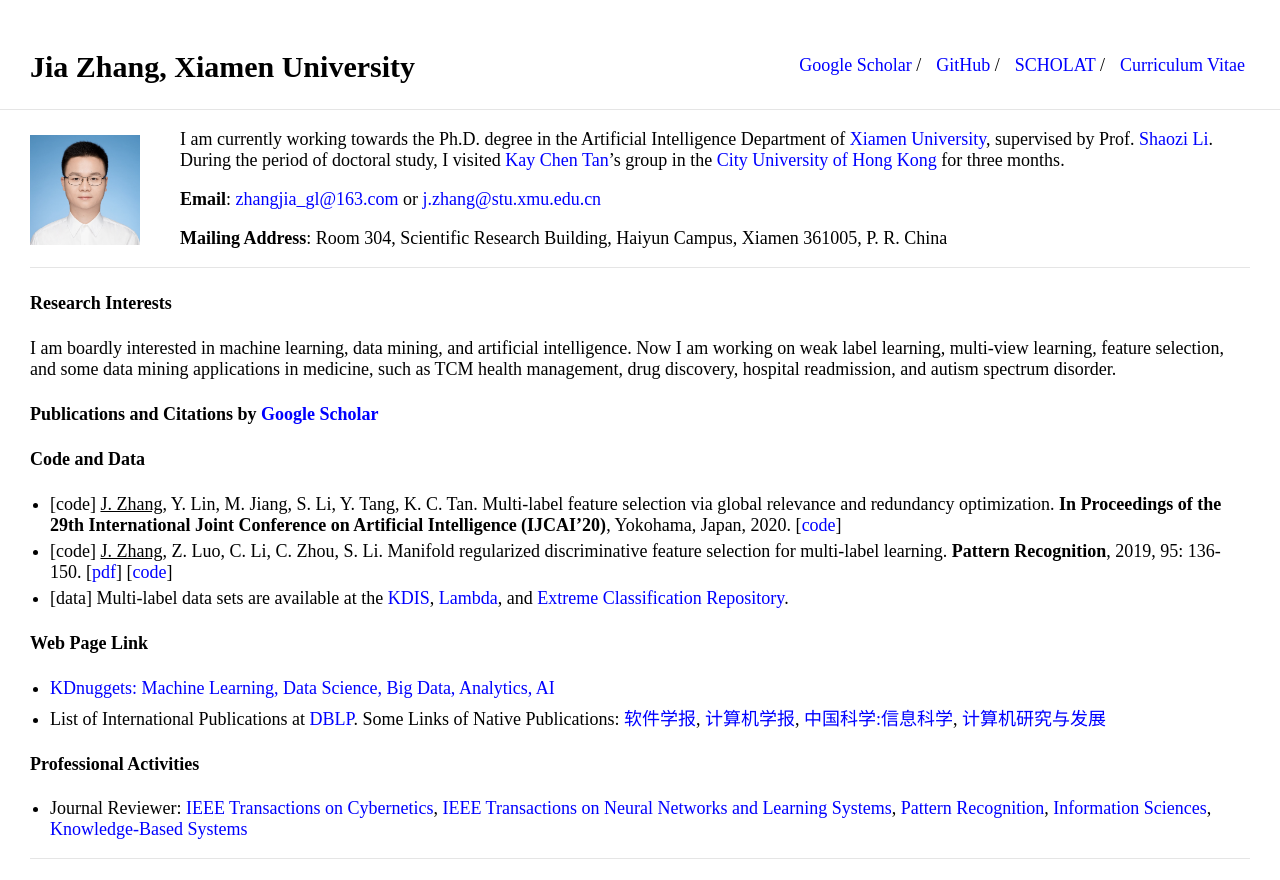
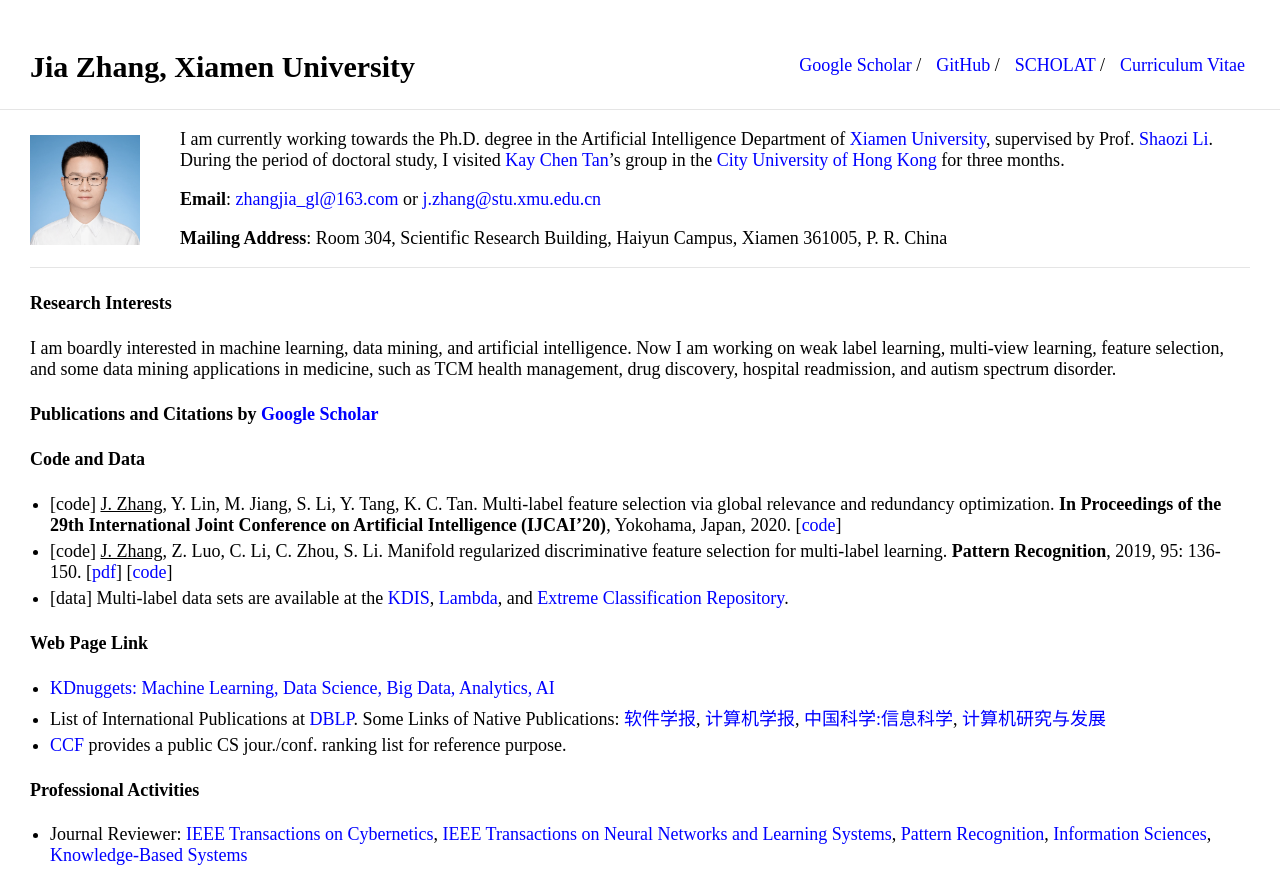
Before and after one commit to jiazhang-ml/jiazhang-ml.github.io, a Jekyll site: the page built from index.md, in a window 1280 px wide. Shown: the top 880 px of the page. Built offline with Jekyll 4.4.1, drawn with Linux system fonts in a browser that asks for light colours; grey boxes are pictures that could not be loaded.

Commit message:
Update index.md

```diff
--- a/index.md
+++ b/index.md
@@ -26,6 +26,7 @@ I am boardly interested in machine learning, data mining, and artificial intelli
 #### Web Page Link
 * [KDnuggets: Machine Learning, Data Science, Big Data, Analytics, AI](https://www.kdnuggets.com/)
 * List of International Publications at [DBLP](https://dblp.uni-trier.de/db/). Some Links of Native Publications: [软件学报](http://navi.cnki.net/knavi/JournalDetail?pcode=CJFD&pykm=RJXB), [计算机学报](http://navi.cnki.net/knavi/JournalDetail?pcode=CJFD&pykm=JSJX), [中国科学:信息科学](http://navi.cnki.net/knavi/JournalDetail?pcode=CJFD&pykm=PZKX), [计算机研究与发展](http://navi.cnki.net/knavi/JournalDetail?pcode=CJFD&pykm=JFYZ)
+* [CCF](https://www.ccf.org.cn/Academic_Evaluation/By_category/) provides a public CS jour./conf. ranking list for reference purpose.
 
 #### Professional Activities
 * Journal Reviewer: [IEEE Transactions on Cybernetics](https://mc.manuscriptcentral.com/cyb-ieee), [IEEE Transactions on Neural Networks and Learning Systems](https://mc.manuscriptcentral.com/tnnls), [Pattern Recognition](https://www.journals.elsevier.com/pattern-recognition/), [Information Sciences](https://www.journals.elsevier.com/information-sciences), [Knowledge-Based Systems](https://www.journals.elsevier.com/knowledge-based-systems)
```
